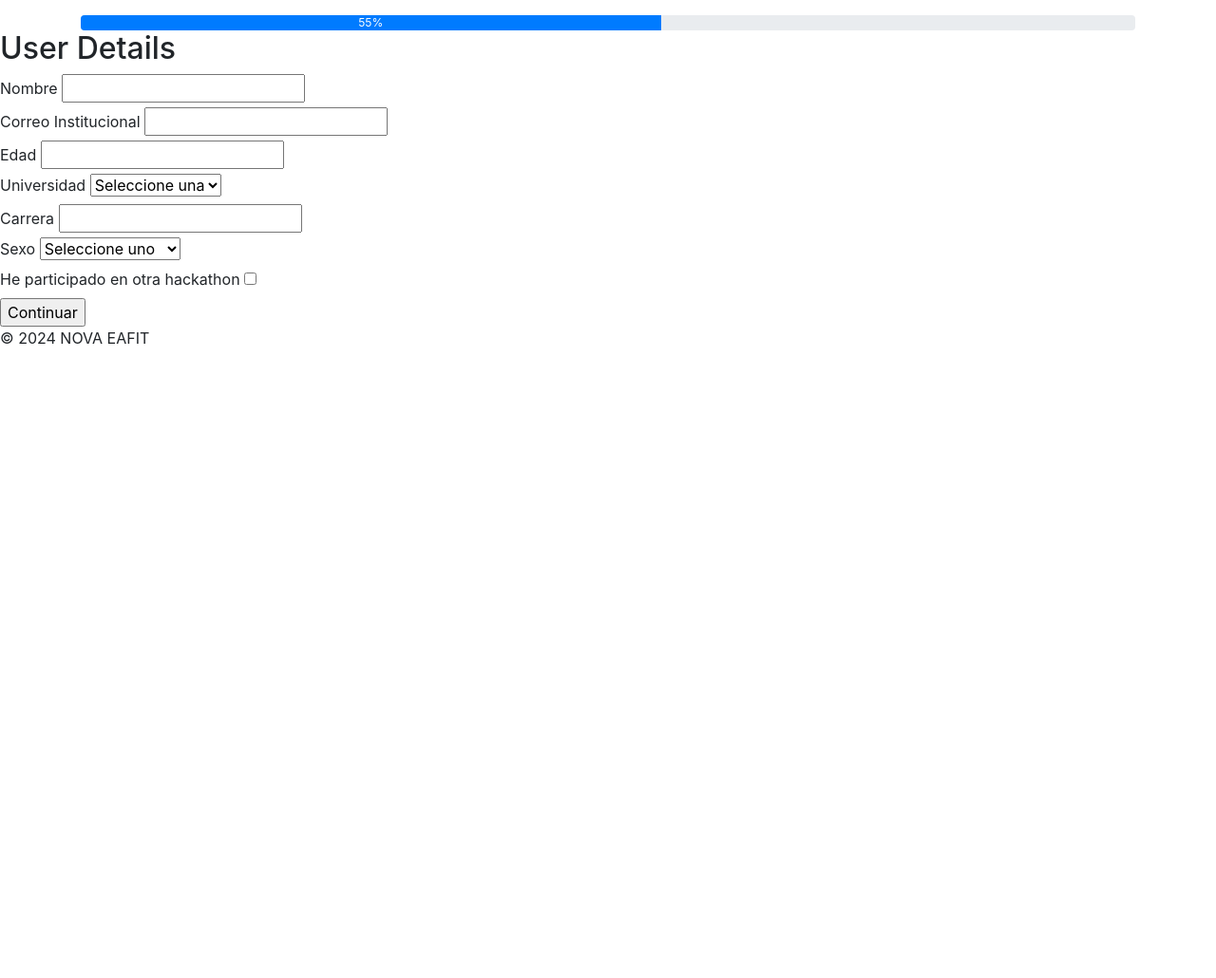
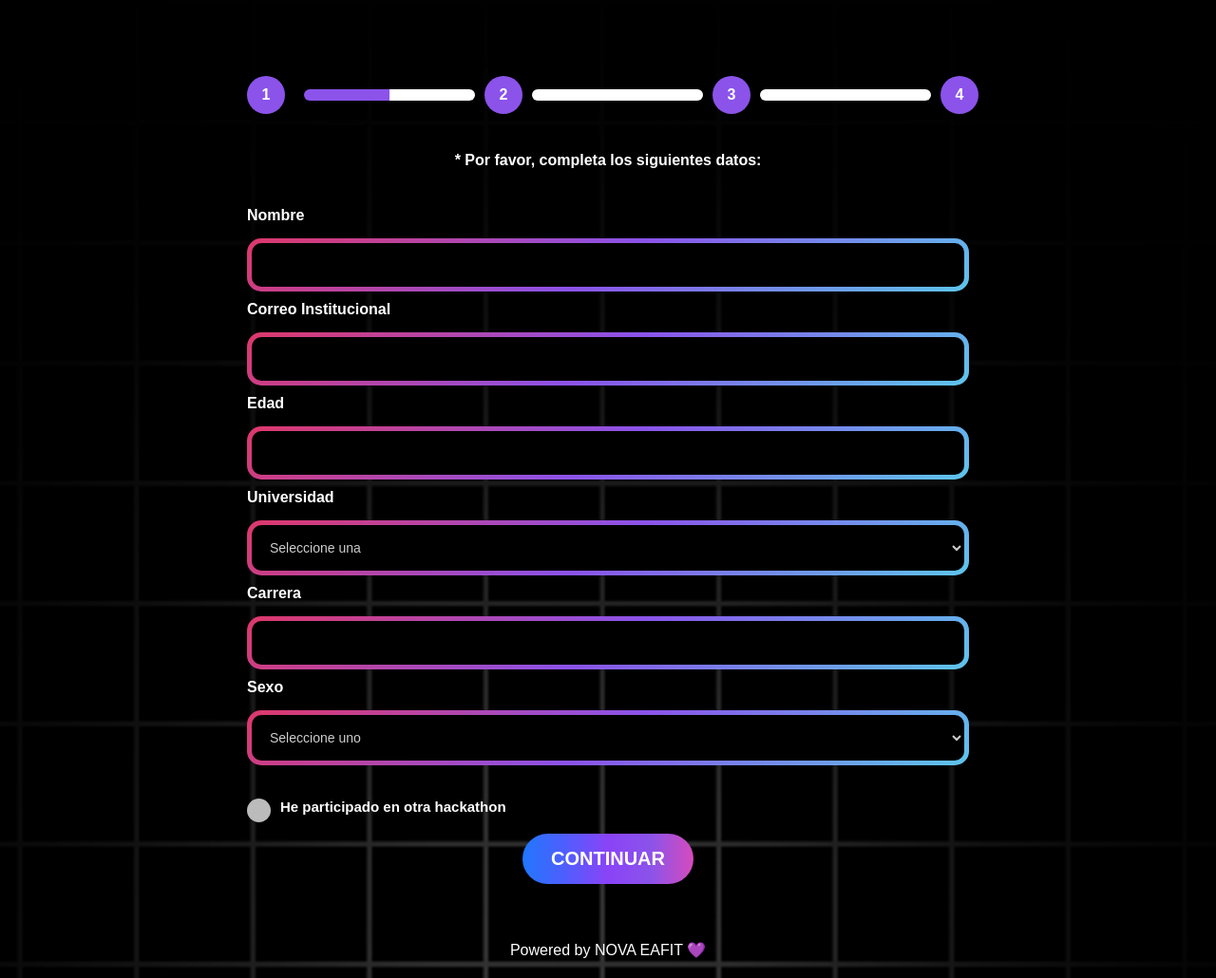
Before and after one commit to gruponovaeafit/formulario-participantes-omegahack, a Flask app: page /user_details in a window 1280 px wide. Shown: the whole page at 95% size. Before the commit the page ends 362 px from the top, so only its background shows below. Run offline with Flask 3, Linux system fonts and the light colour scheme; the visitor is signed in with stand-in values (Sample User, id 1); data that the repository does not hold is empty; some libraries are stand-ins or nearby versions.

Commit message:
New screen working

```diff
--- /dev/null
+++ b/app/static/css/user_details.css
@@ -0,0 +1,257 @@
+body {
+   margin: 0;
+   padding: 0;
+   font-family: 'Montserrat', sans-serif;
+   font-style: normal;
+   background-image: url('/static/images/cuadros.png');
+   color: white;
+   display: flex;
+   flex-direction: column;
+   background-size: cover;
+}
+
+.container {
+   width: 100%;
+   max-width: 800px;
+   margin: 20px auto;
+   padding-top: 20px;
+}
+
+.progress-bar {
+   display: flex;
+   align-items: center;
+   justify-content: space-between;
+   margin: 20px 0;
+   padding: 10px;
+   position: relative;
+}
+
+.step {
+   width: 40px;
+   height: 40px;
+   background-color: #8B53EA;
+   border-radius: 50%;
+   color: white;
+   line-height: 40px;
+   text-align: center;
+   position: relative;
+   z-index: 2;
+   font-weight: bold;
+}
+
+.bar {
+   flex-grow: 2;
+   height: 10px;
+   padding-top: 2px;
+   margin: 10px;
+   background-color: #ffffff;
+   z-index: 1;
+   border-radius: 10px;
+}
+
+.active {
+   background-color: #4B0082;
+}
+
+.step.active {
+   background-color: #8B53EA;
+   margin: 10px;
+}
+
+.bar.active {
+   background: linear-gradient(to right, #8B53EA, #8B53EA 50%, white 50%, white 100%);
+}
+
+
+form {
+   padding: 20px;
+   margin-top: 20px;
+}
+
+.gradient-border-wrapper {
+   border-radius: 10px;
+   overflow: hidden;
+   padding: 1px;
+   margin: 10px;
+}
+
+.gradient-border-wrapper select {
+   -webkit-appearance: none;
+   background-color: transparent;
+   border: 2px solid #ffffff;
+   box-shadow: none;
+   color: white;
+   padding: 10px;
+   border-radius: 5px;
+}
+
+.gradient-border-wrapper select::-ms-expand {
+   display: none;
+}
+
+.gradient-border-wrapper select::-webkit-inner-spin-button,
+.gradient-border-wrapper select::-webkit-outer-spin-button {
+   -webkit-appearance: none;
+   margin: 0;
+}
+
+
+.gradient-border {
+   position: relative;
+   background: black;
+   padding: 10px;
+   margin: 0;
+   box-sizing: border-box;
+   border: 2px solid transparent;
+   -webkit-border-image: linear-gradient(145deg, #DE386A, #8B53EA, #5DC6ED) 1;
+   border-image: linear-gradient(145deg, #DE386A, #8B53EA, #5DC6ED) 1;
+}
+
+
+input[type="text"].gradient-border,
+input[type="email"].gradient-border,
+input[type="number"].gradient-border,
+select.gradient-border {
+   background:
+      linear-gradient(#000000 0 0) padding-box,
+      linear-gradient(145deg, #DE386A, #8B53EA, #5DC6ED) border-box;
+   color: #ffffffcd;
+   width: 100%;
+   padding: 15px;
+   border: 5px solid transparent;
+   border-radius: 15px;
+   display: inline-block;
+   margin: 10px 0;
+   font-size: 14px;
+   outline: none;
+}
+
+.checkbox-custom {
+   position: relative;
+   display: block;
+   user-select: none;
+   padding-left: 35px;
+   margin-top: 25px;
+   margin-bottom: 12px;
+   cursor: pointer;
+   font-size: 15px;
+   -webkit-user-select: none;
+   -moz-user-select: none;
+   -ms-user-select: none;
+   user-select: none;/
+}
+
+.checkbox-custom input {
+   position: absolute;
+   opacity: 0;
+   cursor: pointer;
+   height: 0;
+   width: 0;
+}
+
+.checkbox-label .checkbox-custom-rect {
+   position: absolute;
+   top: 0;
+   left: 0;
+   height: 25px;
+   width: 25px;
+   background-color: #bbb;
+   border-radius: 50%;
+   transition: background-color 0.2s;
+}
+
+.checkbox-custom input:checked~.checkbox-custom-rect {
+   background-color: #78BD56;
+}
+
+footer {
+   text-align: center;
+   margin-top: 20px;
+   color: white;
+}
+
+
+select {
+   background-repeat: no-repeat;
+   background-position: right 10px center;
+   background-size: 15px;
+}
+
+input[type="text"]::-webkit-input-placeholder, input[type="email"]::-webkit-input-placeholder, input[type="number"]::-webkit-input-placeholder, select::-webkit-input-placeholder {
+   color: #ffffffcd;
+
+}
+
+
+fieldset {
+   border-color: transparent;
+   background-color: transparent;
+   padding: 0;
+   margin: 0;
+   border: 0;
+}
+
+legend {
+   color: white;
+   font-size: 16px;
+   font-weight: bold;
+   margin-bottom: 10px;
+   margin-top: 10px;
+   text-align: center;
+}
+
+label {
+   display: block;
+   margin-bottom: 5px;
+   color: white;
+   text-align: left;
+   font-weight: bold;
+}
+
+.info {
+   display: flex;
+   justify-content: space-between;
+}
+
+.edad {
+   margin-right: 20px;
+}
+
+input[type="radio"] {
+   display: none;
+}
+
+.options {
+   display: flex;
+   justify-content: left;
+   gap: 20px;
+   font-weight: bold;
+
+
+}
+
+.submit-button {
+   background-image: linear-gradient(to right, #2177fe, #4f5efe, #8a43f7, #8B53EA, #d54bbd);
+   color: white;
+   border: none;
+   padding: 15px 30px;
+   border-radius: 30px;
+   cursor: pointer;
+   font-size: 20px;
+   text-transform: uppercase;
+   font-weight: bold;
+   outline: none;
+   transition: background-color 0.3s ease;
+   margin: 20px auto;
+   width: auto;
+   display: flex;
+
+}
+
+.submit-button:hover {
+   opacity: 0.9;
+}
+
+span {
+   color: white;
+}
--- a/app/templates/user_details.html
+++ b/app/templates/user_details.html
@@ -1,16 +1,49 @@
-{% extends "base.html" %}
+<!DOCTYPE html>
+<html lang="es">
+<head>
+    <meta charset="UTF-8">
+    <meta name="viewport" content="width=device-width, initial-scale=1.0">
+    <link rel="stylesheet" href="{{ url_for('static', filename='css/user_details.css') }}">
+    <link rel="icon" href="{{ url_for('static', filename='images/icono.png') }}">
+    <title>Formulario OmegaHack</title>
+</head>
+<body>
+    <div class="container">
+        <!-- Barra de progreso -->
+        <div class="progress-bar">
+            <div class="step active">1</div>
+            <div class="bar active"></div>
+            <div class="step">2</div>
+            <div class="bar"></div>
+            <div class="step">3</div>
+            <div class="bar"></div>
+            <div class="step">4</div>
+        </div>
 
-{% block content %}
-    <h2>User Details</h2>
-    <form action="" method="post">
-        {{ form.hidden_tag() }}
-        <div>{{ form.nombre.label }} {{ form.nombre() }}</div>
-        <div>{{ form.correo_institucional.label }} {{ form.correo_institucional() }}</div>
-        <div>{{ form.edad.label }} {{ form.edad() }}</div>
-        <div>{{ form.universidad.label }} {{ form.universidad() }}</div>
-        <div>{{ form.carrera.label }} {{ form.carrera() }}</div>
-        <div>{{ form.sexo.label }} {{ form.sexo() }}</div>
-        <div>{{ form.participado_hackathon.label }} {{ form.participado_hackathon() }}</div>
-        <div>{{ form.submit() }}</div>
-    </form>
-{% endblock %}
+        <!-- Formulario Flask -->
+        {% block content %}
+            <legend>* Por favor, completa los siguientes datos:</legend>
+        <form action="" method="post">
+            {{ form.hidden_tag() }}
+            <div>{{ form.nombre.label }} {{ form.nombre(class_='gradient-border') }}</div>
+            <div>{{ form.correo_institucional.label }} {{ form.correo_institucional(class_='gradient-border') }}</div>
+            <div>{{ form.edad.label }} {{ form.edad(class_='gradient-border') }}</div>
+            <div>{{ form.universidad.label }} {{ form.universidad(class_='gradient-border') }}</div>
+            <div>{{ form.carrera.label }} {{ form.carrera(class_='gradient-border') }}</div>
+            <div>{{ form.sexo.label }} {{ form.sexo(class_='gradient-border') }}</div>
+            <div class="checkbox-custom">
+                {{ form.participado_hackathon.label }}
+                <label class="checkbox-label">
+                    {{ form.participado_hackathon() }}
+                    <span class="checkbox-custom-rect"></span>
+                </label>
+            </div>
+            <div>{{ form.submit(class_='submit-button') }}</div>
+        </form>
+        {% endblock %}
+
+        <!-- Pie de página -->
+        <footer>Powered by NOVA EAFIT 💜</footer>
+    </div>
+</body>
+</html>
```
